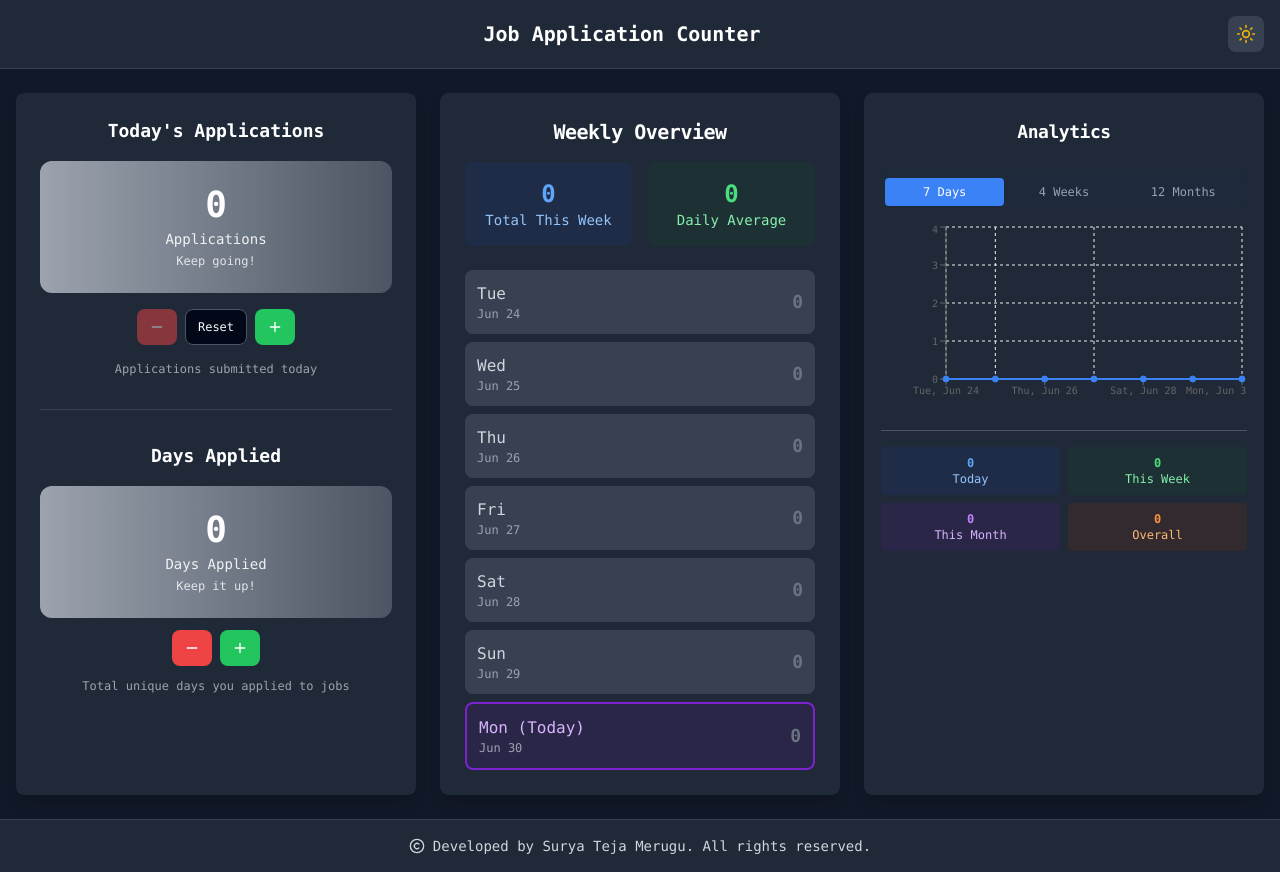
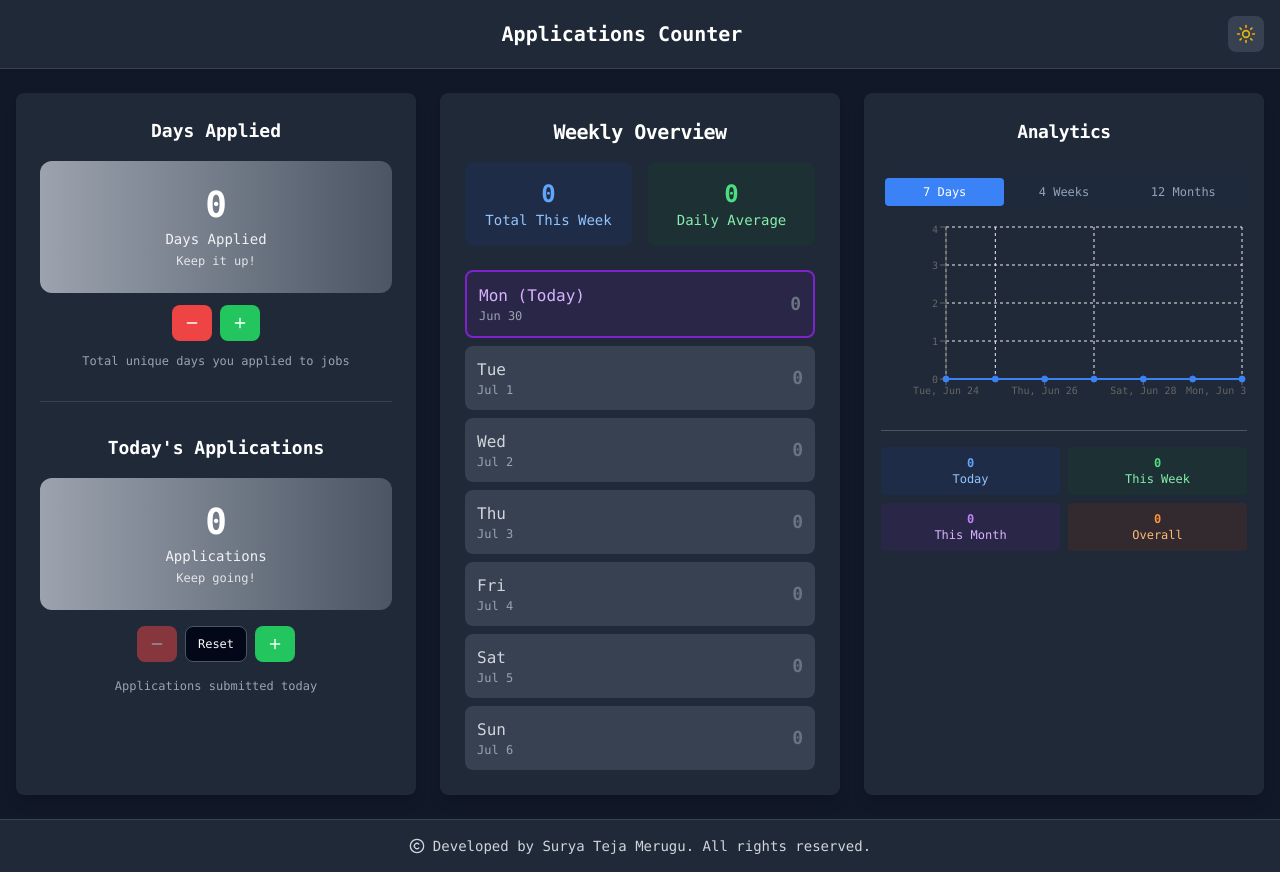
Before and after one commit to suryatejamerugu/applications-counter, a React (Vite) app: page / in a window 1280 px wide. Built offline with nearby package versions, Linux system fonts and the light colour scheme.

Commit message:
Fix: UI and Weekly Overview issues
- Reordered Today's Applications and Days Applied in the card.
- Fixed Weekly Overview data display and date alignment.

```diff
--- a/src/components/WeeklyOverview.tsx
+++ b/src/components/WeeklyOverview.tsx
@@ -16,14 +16,20 @@ const WeeklyOverview = ({ applicationData, todayCount }: WeeklyOverviewProps) =>
     const days = [];
     const now = new Date();
 
-    // Get Monday of current week
+    // Get current day of week (0 = Sunday, 1 = Monday, etc.)
     const currentDay = now.getDay();
-    const daysFromMonday = currentDay === 0 ? 6 : currentDay - 1; // Sunday = 0, so 6 days from Monday
 
-    // Start from Monday of current week and go back 6 days to get full week
-    for (let i = 6; i >= 0; i--) {
-      const date = new Date(now);
-      date.setDate(date.getDate() - daysFromMonday - i);
+    // Calculate days since Monday (0 if today is Monday)
+    const daysSinceMonday = currentDay === 0 ? 6 : currentDay - 1;
+
+    // Start from Monday of current week
+    const mondayOfCurrentWeek = new Date(now);
+    mondayOfCurrentWeek.setDate(now.getDate() - daysSinceMonday);
+
+    // Generate 7 days starting from Monday
+    for (let i = 0; i < 7; i++) {
+      const date = new Date(mondayOfCurrentWeek);
+      date.setDate(mondayOfCurrentWeek.getDate() + i);
       days.push({
         dateString: date.toDateString(),
         date: date
@@ -53,7 +59,8 @@ const WeeklyOverview = ({ applicationData, todayCount }: WeeklyOverviewProps) =>
         day: date.toLocaleDateString('en-US', { weekday: 'short' }),
         count: count,
         isToday: isToday,
-        fullDate: date.toLocaleDateString('en-US', { month: 'short', day: 'numeric' })
+        fullDate: date.toLocaleDateString('en-US', { month: 'short', day: 'numeric' }),
+        dateString: dateString
       };
     });
   };
@@ -82,11 +89,11 @@ const WeeklyOverview = ({ applicationData, todayCount }: WeeklyOverviewProps) =>
           </div>
         </div>
 
-        {/* Daily Breakdown */}
+        {/* Daily Breakdown - Monday to Sunday */}
         <div className="space-y-2">
           {weeklyData.map((day, index) => (
             <div
-              key={index}
+              key={day.dateString}
               className={`flex justify-between items-center p-3 rounded-lg ${
                 day.isToday
                   ? 'bg-purple-50 dark:bg-purple-900/20 border-2 border-purple-200 dark:border-purple-700'
--- a/src/pages/Index.tsx
+++ b/src/pages/Index.tsx
@@ -108,7 +108,7 @@ const Index = () => {
         <div className="max-w-7xl mx-auto">
           <div className="flex justify-between items-center">
             <div className="text-center flex-1">
-              <h1 className="text-xl font-bold text-gray-900 dark:text-white">Job Application Counter</h1>
+              <h1 className="text-xl font-bold text-gray-900 dark:text-white">Applications Counter</h1>
             </div>
 
             {/* Theme Toggle - Icons Only */}
@@ -131,25 +131,11 @@ const Index = () => {
       <main className="flex-1 px-4 py-6">
         <div className="max-w-7xl mx-auto">
           <div className="grid grid-cols-1 lg:grid-cols-3 gap-6">
-            {/* Left Column - Combined Today's Applications & Days Applied */}
+            {/* Left Column - Combined Days Applied & Today's Applications */}
             <div className="lg:col-span-1">
               <div className="bg-white dark:bg-gray-800 rounded-lg shadow-lg p-6 h-full">
                 <div className="space-y-8">
-                  {/* Today's Applications Section */}
-                  <div className="text-center">
-                    <h2 className="text-lg font-semibold text-gray-800 dark:text-white mb-4">
-                      Today's Applications
-                    </h2>
-                    <DailyCounter
-                      count={todayCount}
-                      onCountChange={handleCountChange}
-                      applicationData={applicationData}
-                    />
-                  </div>
-
-                  <div className="border-t dark:border-gray-700"></div>
-
-                  {/* Days Applied Section */}
+                  {/* Days Applied Section - Now on top */}
                   <div className="text-center">
                     <h2 className="text-lg font-semibold text-gray-800 dark:text-white mb-4">
                       Days Applied
@@ -159,6 +145,20 @@ const Index = () => {
                       todayCount={todayCount}
                       manualDaysOffset={manualDaysOffset}
                       onManualDaysChange={handleManualDaysChange}
+                    />
+                  </div>
+
+                  <div className="border-t dark:border-gray-700"></div>
+
+                  {/* Today's Applications Section - Now below */}
+                  <div className="text-center">
+                    <h2 className="text-lg font-semibold text-gray-800 dark:text-white mb-4">
+                      Today's Applications
+                    </h2>
+                    <DailyCounter
+                      count={todayCount}
+                      onCountChange={handleCountChange}
+                      applicationData={applicationData}
                     />
                   </div>
                 </div>
```
